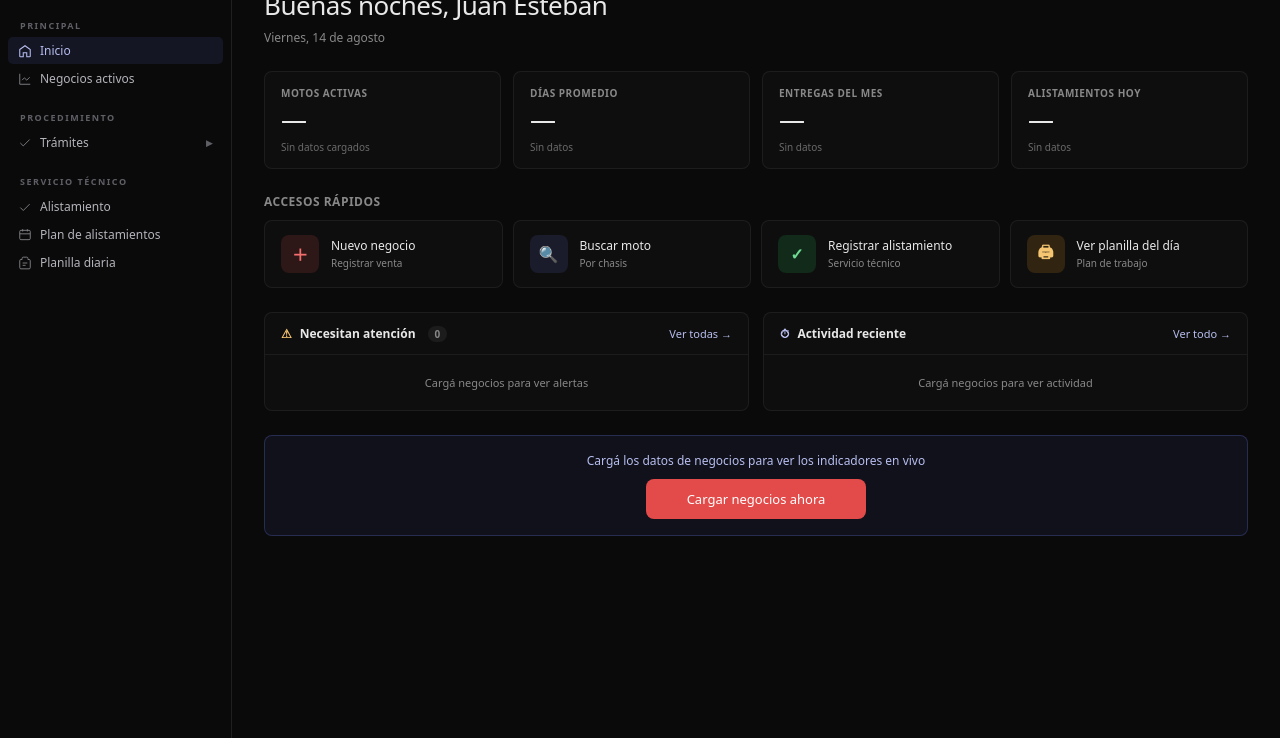
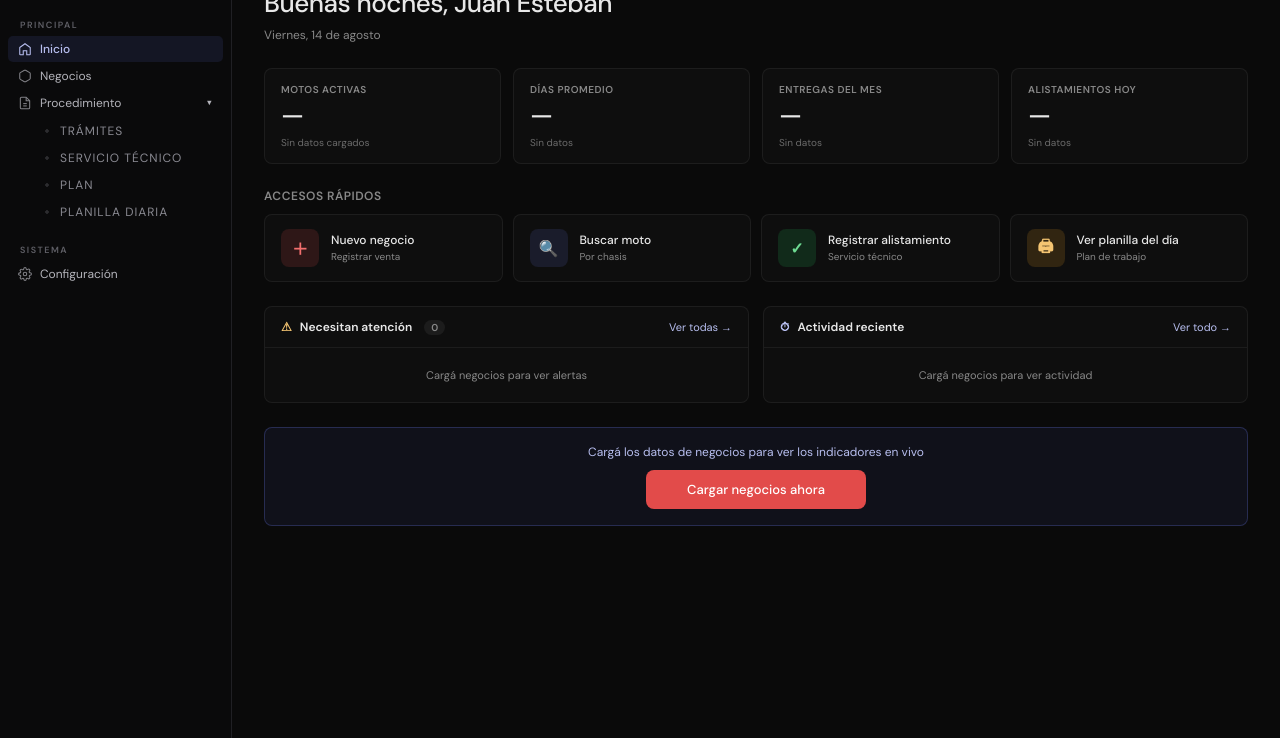
Before and after one commit to DugoMotos/Centro-de-Operaciones-v2, a plain HTML site: page index.html in a window 1280 px wide. Shown: the part 62-800 px from the top of the page. Drawn offline with Linux system fonts and the light colour scheme.

Commit message:
index.html

```diff
--- a/index.html
+++ b/index.html
@@ -1,16 +1,19 @@
 <!DOCTYPE html>
 <html lang="es">
 <head>
-<meta charset="UTF-8" />
-<meta name="viewport" content="width=device-width, initial-scale=1.0" />
-<title>Centro de Operaciones · Dugomotos v2</title>
+<meta charset="UTF-8">
+<meta name="viewport" content="width=device-width,initial-scale=1,user-scalable=no">
+<title>Dugomotos — Operaciones</title>
 
-<!-- Base -->
+<!-- Google Fonts -->
+<link href="https://fonts.googleapis.com/css2?family=DM+Sans:wght@400;500;600;700;800&family=DM+Mono:wght@400;500&display=swap" rel="stylesheet">
+
+<!-- ============================================================
+     CSS — Orden importa: base → layout → components → modules
+     ============================================================ -->
 <link rel="stylesheet" href="css/base.css">
 <link rel="stylesheet" href="css/layout.css">
 <link rel="stylesheet" href="css/components.css">
-
-<!-- Modules -->
 <link rel="stylesheet" href="css/modules/negocios.css">
 <link rel="stylesheet" href="css/modules/procedimiento.css">
 <link rel="stylesheet" href="css/modules/alistamiento.css">
@@ -20,18 +23,28 @@
 </head>
 <body>
 
+<!-- Overlay para cerrar el menú móvil al tocar fuera -->
+<div class="side-overlay" id="sideOverlay" onclick="toggleSide()"></div>
+
 <div class="app">
 
-  <!-- ============================================================
-       SIDEBAR
-       ============================================================ -->
-  <aside class="side">
+  <!-- Mobile bar (visible solo en móvil) -->
+  <div class="mobile-bar">
+    <button class="mobile-burger" onclick="toggleSide()" aria-label="Menú">
+      <span></span><span></span><span></span>
+    </button>
+    <div class="mobile-title">
+      <div class="mobile-title-logo">DM</div>
+      <div class="mobile-title-name">DUGOMOTOS</div>
+    </div>
+  </div>
+
+  <!-- Sidebar -->
+  <aside class="side" id="sideMenu">
     <div class="side-brand">
       <div class="side-logo">DM</div>
-      <div>
-        <div class="side-name">Dugomotos</div>
-        <div class="side-sub">v2</div>
-      </div>
+      <div class="side-name">DUGOMOTOS</div>
+      <div class="side-sub">Intranet</div>
     </div>
 
     <div class="side-group">
@@ -47,115 +60,85 @@
 
       <!-- Negocios -->
       <div class="side-link" data-sec="negocios" onclick="setMain('negocios')">
-        <svg width="15" height="15" viewBox="0 0 24 24" fill="none" stroke="currentColor" stroke-width="1.6">
-          <path d="M3 3v18h18"/>
-          <path d="M7 14l4-4 4 4 5-5"/>
+        <svg width="15" height="15" viewBox="0 0 24 24" fill="none" stroke="currentColor" stroke-width="1.8">
+          <path d="M21 16V8a2 2 0 00-1-1.73l-7-4a2 2 0 00-2 0l-7 4A2 2 0 003 8v8a2 2 0 001 1.73l7 4a2 2 0 002 0l7-4A2 2 0 0021 16z"/>
         </svg>
-        Negocios activos
-      </div>
-    </div>
-
-    <div class="side-group">
-      <div class="side-group-title">Procedimiento</div>
-
-      <!-- Trámites (parent) -->
-      <div class="side-link parent" id="parentProc" onclick="toggleProcParent()">
-        <svg width="15" height="15" viewBox="0 0 24 24" fill="none" stroke="currentColor" stroke-width="1.6">
-          <path d="M20 6L9 17l-5-5"/>
-        </svg>
-        Trámites
-        <span class="side-chevron">▶</span>
+        Negocios
       </div>
 
-      <div class="side-sub" id="procSubs">
+      <!-- Procedimiento (expandible) -->
+      <div class="side-link parent expanded" id="parentProc" onclick="toggleProcParent()">
+        <svg width="15" height="15" viewBox="0 0 24 24" fill="none" stroke="currentColor" stroke-width="1.8">
+          <path d="M14 2H6a2 2 0 00-2 2v16a2 2 0 002 2h12a2 2 0 002-2V8z"/>
+          <polyline points="14 2 14 8 20 8"/>
+          <line x1="9" y1="13" x2="15" y2="13"/>
+          <line x1="9" y1="17" x2="15" y2="17"/>
+        </svg>
+        Procedimiento
+        <span class="side-chevron">▸</span>
+      </div>
+      <div class="side-sub open" id="subProc">
         <div class="sublink" data-sec="proc" onclick="event.stopPropagation();setMain('proc')">
-          <svg width="10" height="10" viewBox="0 0 24 24" fill="currentColor">
+          <svg width="11" height="11" viewBox="0 0 24 24" fill="none" stroke="currentColor" stroke-width="2">
             <circle cx="12" cy="12" r="3"/>
           </svg>
-          Procedimiento
+          Trámites
         </div>
-        <div class="sublink" data-sec="config" onclick="event.stopPropagation();setMain('config')">
-          <svg width="10" height="10" viewBox="0 0 24 24" fill="none" stroke="currentColor" stroke-width="1.6">
+        <div class="sublink" data-sec="alist" onclick="event.stopPropagation();setMain('alist')">
+          <svg width="11" height="11" viewBox="0 0 24 24" fill="none" stroke="currentColor" stroke-width="2">
             <circle cx="12" cy="12" r="3"/>
-            <path d="M19.4 15a1.65 1.65 0 00.33 1.82l.06.06a2 2 0 010 2.83 2 2 0 01-2.83 0l-.06-.06a1.65 1.65 0 00-1.82-.33 1.65 1.65 0 00-1 1.51V21a2 2 0 01-2 2 2 2 0 01-2-2v-.09A1.65 1.65 0 009 19.4a1.65 1.65 0 00-1.82.33l-.06.06a2 2 0 01-2.83 0 2 2 0 010-2.83l.06-.06a1.65 1.65 0 00.33-1.82 1.65 1.65 0 00-1.51-1H3a2 2 0 01-2-2 2 2 0 012-2h.09A1.65 1.65 0 004.6 9a1.65 1.65 0 00-.33-1.82l-.06-.06a2 2 0 010-2.83 2 2 0 012.83 0l.06.06a1.65 1.65 0 001.82.33H9a1.65 1.65 0 001-1.51V3a2 2 0 012-2 2 2 0 012 2v.09a1.65 1.65 0 001 1.51 1.65 1.65 0 001.82-.33l.06-.06a2 2 0 012.83 0 2 2 0 010 2.83l-.06.06a1.65 1.65 0 00-.33 1.82V9a1.65 1.65 0 001.51 1H21a2 2 0 012 2 2 2 0 01-2 2h-.09a1.65 1.65 0 00-1.51 1z"/>
           </svg>
-          Configuración
+          Servicio Técnico
+        </div>
+        <div class="sublink" data-sec="plan" onclick="event.stopPropagation();setMain('plan')">
+          <svg width="11" height="11" viewBox="0 0 24 24" fill="none" stroke="currentColor" stroke-width="2">
+            <circle cx="12" cy="12" r="3"/>
+          </svg>
+          Plan
+        </div>
+        <div class="sublink" data-sec="planilla" onclick="event.stopPropagation();setMain('planilla')">
+          <svg width="11" height="11" viewBox="0 0 24 24" fill="none" stroke="currentColor" stroke-width="2">
+            <circle cx="12" cy="12" r="3"/>
+          </svg>
+          Planilla diaria
         </div>
       </div>
     </div>
 
     <div class="side-group">
-      <div class="side-group-title">Servicio Técnico</div>
-
-      <!-- Alistamiento -->
-      <div class="side-link" data-sec="alist" onclick="setMain('alist')">
-        <svg width="15" height="15" viewBox="0 0 24 24" fill="none" stroke="currentColor" stroke-width="1.6">
-          <path d="M20 7L9 18l-5-5"/>
+      <div class="side-group-title">Sistema</div>
+      <div class="side-link" data-sec="config" onclick="setMain('config')">
+        <svg width="15" height="15" viewBox="0 0 24 24" fill="none" stroke="currentColor" stroke-width="1.8">
+          <circle cx="12" cy="12" r="3"/>
+          <path d="M19.4 15a1.65 1.65 0 00.33 1.82l.06.06a2 2 0 01-2.83 2.83l-.06-.06a1.65 1.65 0 00-1.82-.33 1.65 1.65 0 00-1 1.51V21a2 2 0 01-4 0v-.09A1.65 1.65 0 009 19.4a1.65 1.65 0 00-1.82.33l-.06.06a2 2 0 01-2.83-2.83l.06-.06a1.65 1.65 0 00.33-1.82 1.65 1.65 0 00-1.51-1H3a2 2 0 010-4h.09A1.65 1.65 0 004.6 9a1.65 1.65 0 00-.33-1.82l-.06-.06a2 2 0 012.83-2.83l.06.06A1.65 1.65 0 009 4.6h.09A1.65 1.65 0 0010 3.09V3a2 2 0 014 0v.09a1.65 1.65 0 001 1.51 1.65 1.65 0 001.82-.33l.06-.06a2 2 0 012.83 2.83l-.06.06a1.65 1.65 0 00-.33 1.82V9a1.65 1.65 0 001.51 1H21a2 2 0 010 4h-.09a1.65 1.65 0 00-1.51 1z"/>
         </svg>
-        Alistamiento
-      </div>
-
-      <!-- Plan de alistamientos -->
-      <div class="side-link" data-sec="plan" onclick="setMain('plan')">
-        <svg width="15" height="15" viewBox="0 0 24 24" fill="none" stroke="currentColor" stroke-width="1.6">
-          <rect x="3" y="4" width="18" height="16" rx="2"/>
-          <path d="M8 2v4M16 2v4M3 10h18"/>
-        </svg>
-        Plan de alistamientos
-      </div>
-
-      <!-- Planilla diaria -->
-      <div class="side-link" data-sec="planilla" onclick="setMain('planilla')">
-        <svg width="15" height="15" viewBox="0 0 24 24" fill="none" stroke="currentColor" stroke-width="1.6">
-          <path d="M9 2h6a2 2 0 012 2v2h2a2 2 0 012 2v12a2 2 0 01-2 2H5a2 2 0 01-2-2V8a2 2 0 012-2h2V4a2 2 0 012-2z"/>
-          <path d="M8 12h8M8 16h5"/>
-        </svg>
-        Planilla diaria
+        Configuración
       </div>
     </div>
-
   </aside>
 
-  <!-- ============================================================
-       MAIN CONTENT
-       ============================================================ -->
+  <!-- Main content area -->
   <main class="main" id="c"></main>
-
 </div>
 
-<!-- Mobile bar -->
-<div class="mobile-bar">
-  <div class="mobile-burger" onclick="toggleSideMobile()">
-    <span></span><span></span><span></span>
-  </div>
-  <div class="mobile-title">
-    <div class="mobile-title-logo">DM</div>
-    <div class="mobile-title-name">Dugomotos v2</div>
-  </div>
-</div>
-
-<div class="side-overlay" id="sideOverlay" onclick="toggleSideMobile()"></div>
-
-<!-- Toast container -->
-<div id="toast-container"></div>
+<!-- Toast notification -->
+<div class="toast" id="toast"></div>
 
 <!-- ============================================================
-     SCRIPTS
+     JAVASCRIPT — Orden CRÍTICO: dependencias antes de uso
      ============================================================ -->
+<script src="js/config.js"></script>
 <script src="js/data.js"></script>
-<script src="js/config.js"></script>
 <script src="js/utils.js"></script>
 <script src="js/state.js"></script>
 <script src="js/api.js"></script>
-
 <script src="js/modules/negocios.js"></script>
 <script src="js/modules/procedimiento.js"></script>
 <script src="js/modules/alistamiento.js"></script>
 <script src="js/modules/plan.js"></script>
-<script src="js/modules/config.js"></script>
 <script src="js/modules/home.js"></script>
 <script src="js/modules/planilla.js"></script>
-
+<script src="js/modules/config.js"></script>
 <script src="js/app.js"></script>
 
 </body>
```
